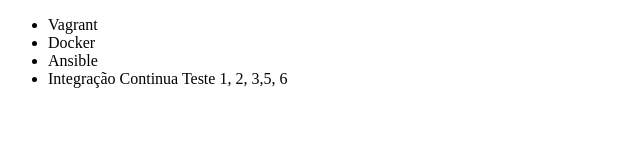
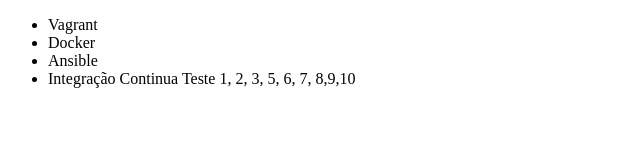
Before and after one commit to sergiofgoo/BB, a plain HTML site: page index.html in a window 1280 px wide. Shown: the full height of the page, 0-640 px from the left. Drawn offline with Linux system fonts and the light colour scheme.

Commit message:
terceira versao Ester

```diff
--- a/index.html
+++ b/index.html
@@ -9,7 +9,7 @@
         <li>Vagrant</li>
         <li>Docker</li>
         <li>Ansible</li>
-        <li>Integração Continua Teste 1, 2, 3,5, 6</li>
+        <li>Integração Continua Teste 1, 2, 3, 5, 6, 7, 8,9,10</li>
     </ul>
 </body>
 </html>
```
